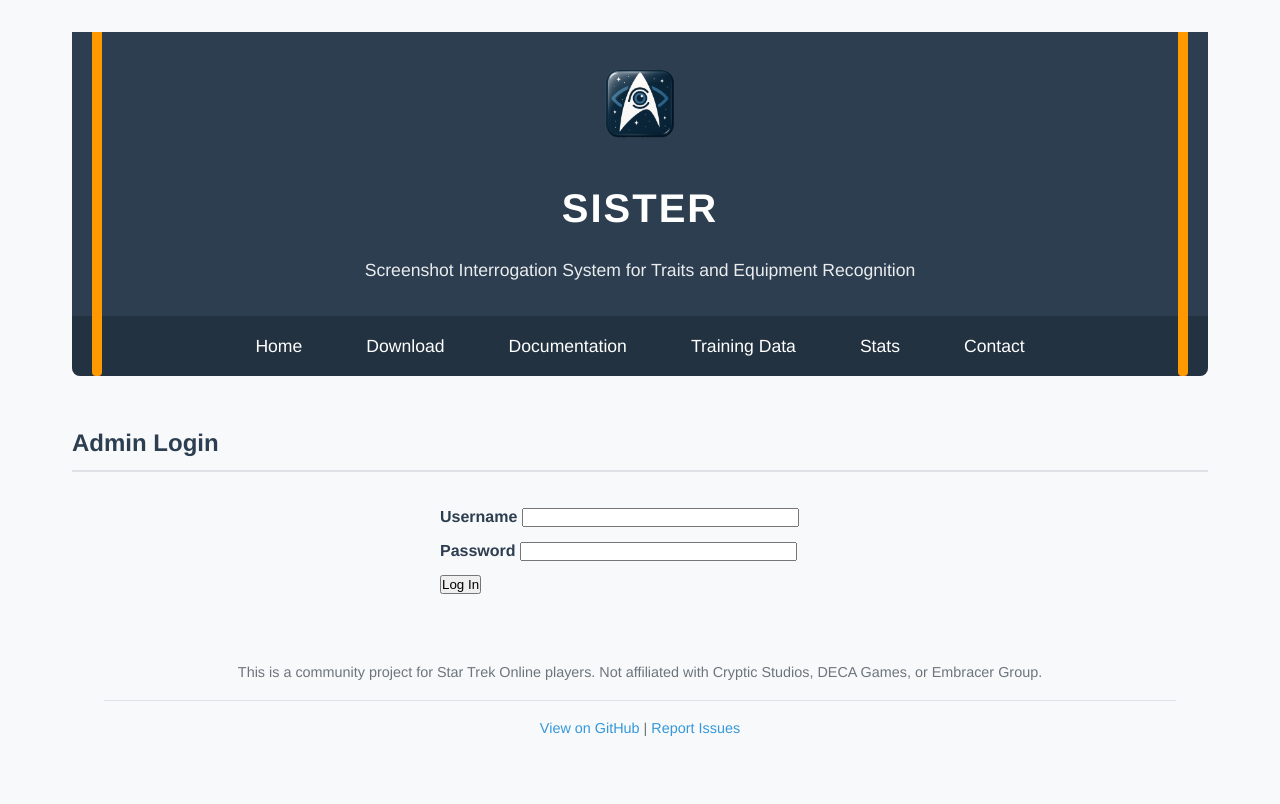
After one commit to phillipod/SISTER, a Flask app: page /admin/login in a window 1280 px wide. The commit adds this page. Run offline with Flask 3, Linux system fonts and the light colour scheme.

Commit message:
Add admin login system

```diff
--- a/sister_website/app.py
+++ b/sister_website/app.py
@@ -23,12 +23,19 @@ import re
 from werkzeug.utils import secure_filename
 from dotenv import load_dotenv
 import logging  # Keep this one for current_app.logger
-from pathlib import Path
 from io import BytesIO
 import requests
 
-from .models import db, Submission, Build, Screenshot, EmailLog, LinkLog
-from .forms import UploadForm
+from .models import (
+    db,
+    Submission,
+    Build,
+    Screenshot,
+    EmailLog,
+    LinkLog,
+    AdminUser,
+)
+from .forms import UploadForm, LoginForm
 from .email_utils import (
     send_consent_email,
     send_reply_confirmation_email,
@@ -103,6 +110,18 @@ def create_app():
 # Create the application
 app = create_app()
 
+with app.app_context():
+    db.create_all()
+    default_user = os.getenv('ADMIN_USERNAME')
+    default_pass = os.getenv('ADMIN_PASSWORD')
+    if default_user and default_pass:
+        existing = AdminUser.query.filter_by(username=default_user).first()
+        if not existing:
+            new_user = AdminUser(username=default_user)
+            new_user.set_password(default_pass)
+            db.session.add(new_user)
+            db.session.commit()
+
 # Global variables
 ALLOWED_EXTENSIONS = {'png', 'jpg', 'jpeg'}
 ALLOWED_MIME_TYPES = {'image/png', 'image/jpeg'}
@@ -171,7 +190,9 @@ def allowed_mime(file_storage):
     return is_allowed
 
 def is_admin():
-    """Simple token check for admin access."""
+    """Check admin access via session or fallback token."""
+    if session.get('admin_user_id'):
+        return True
     admin_token = os.getenv('ADMIN_TOKEN')
     token = request.args.get('token') or request.headers.get('X-Admin-Token')
     return admin_token and token == admin_token
@@ -590,10 +611,31 @@ def acceptance_thank_you():
     return render_template('pages/acceptance_thank_you.html', active_page='acceptance_thank_you')
 
 
+@app.route('/admin/login', methods=['GET', 'POST'])
+def admin_login():
+    form = LoginForm()
+    if form.validate_on_submit():
+        user = AdminUser.query.filter_by(username=form.username.data).first()
+        if user and user.check_password(form.password.data):
+            session['admin_user_id'] = user.id
+            flash('Logged in as admin.', 'success')
+            next_page = request.args.get('next') or url_for('browse_screenshots')
+            return redirect(next_page)
+        flash('Invalid credentials', 'danger')
+    return render_template('admin_login.html', form=form)
+
+
+@app.route('/admin/logout')
+def admin_logout():
+    session.pop('admin_user_id', None)
+    flash('Logged out.', 'info')
+    return redirect(url_for('home'))
+
+
 @app.route('/admin/screenshots')
 def browse_screenshots():
     if not is_admin():
-        return "Unauthorized", 403
+        return redirect(url_for('admin_login', next=request.path))
     token = request.args.get('token', '')
     return render_template('admin_screenshots.html', token=token)
 
--- a/sister_website/forms.py
+++ b/sister_website/forms.py
@@ -1,5 +1,5 @@
 from flask_wtf import FlaskForm
-from wtforms import StringField, BooleanField
+from wtforms import StringField, BooleanField, PasswordField
 from wtforms.validators import DataRequired, Email
 
 class UploadForm(FlaskForm):
@@ -10,3 +10,8 @@ class UploadForm(FlaskForm):
         'I acknowledge that this license is irrevocable for any data already distributed under these terms.',
         validators=[DataRequired(message="You must agree to the license terms to submit screenshots.")]
     )
+
+
+class LoginForm(FlaskForm):
+    username = StringField('Username', validators=[DataRequired()])
+    password = PasswordField('Password', validators=[DataRequired()])
--- a/sister_website/static/css/style.css
+++ b/sister_website/static/css/style.css
@@ -1494,3 +1494,15 @@ footer {
     max-height: 70vh;
 }
 /* End of Admin Screenshot Browser Styles */
+
+/* Styles for Admin Login */
+.admin-login form {
+    max-width: 400px;
+    margin: 2rem auto;
+    display: flex;
+    flex-direction: column;
+    gap: 0.5rem;
+}
+.admin-login label {
+    font-weight: bold;
+}
--- /dev/null
+++ b/sister_website/templates/admin_login.html
@@ -0,0 +1,21 @@
+{% extends "base.html" %}
+
+{% block title %}Admin Login{% endblock %}
+
+{% block content %}
+<div class="admin-login">
+<h2>Admin Login</h2>
+<form method="post">
+    {{ form.hidden_tag() }}
+    <div>
+        {{ form.username.label }} {{ form.username(size=32) }}
+    </div>
+    <div>
+        {{ form.password.label }} {{ form.password(size=32, type='password') }}
+    </div>
+    <div>
+        <button type="submit">Log In</button>
+    </div>
+</form>
+</div>
+{% endblock %}
--- a/sister_website/templates/base.html
+++ b/sister_website/templates/base.html
@@ -50,5 +50,6 @@
             </p>
         </footer>
     </div>
+    {% block scripts %}{% endblock %}
 </body>
 </html>
```
Also changed, not shown: sister_website/models.py (+14 -0 lines), sister_website/README.md, 1 other file.
